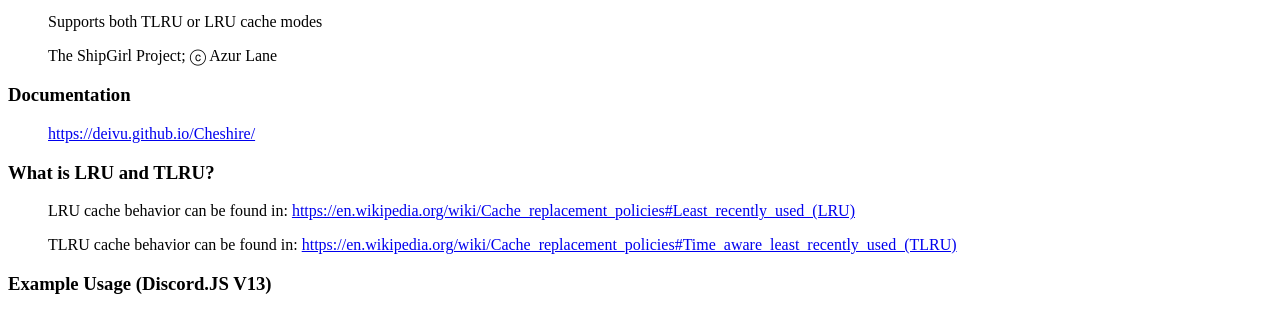
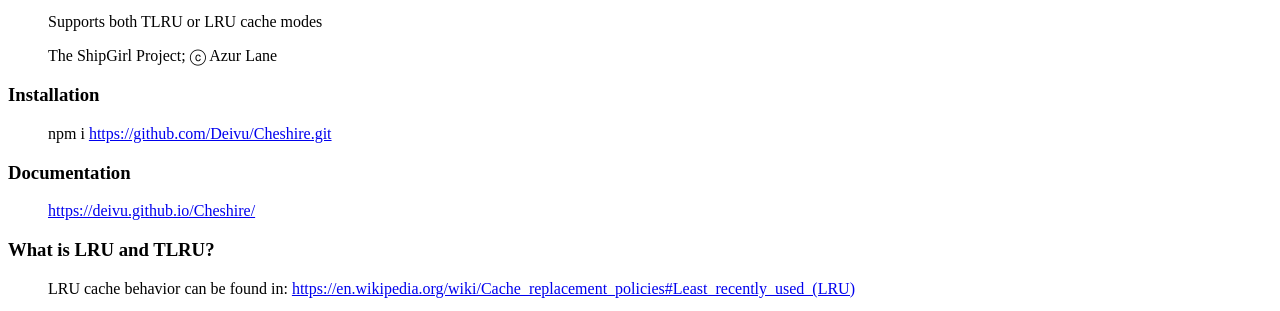
Before and after one commit to Deivu/Cheshire, a website: page docs/content/readme.html in a window 1280 px wide. Shown: the part 421-732 px from the top of the page. Drawn offline with Linux system fonts and the light colour scheme.

Commit message:
chore: add installation code

```diff
--- a/docs/content/readme.html
+++ b/docs/content/readme.html
@@ -10,6 +10,10 @@
 </blockquote>
 <blockquote>
 <p>The ShipGirl Project; ⓒ Azur Lane</p>
+</blockquote>
+<h3 id="installation">Installation</h3>
+<blockquote>
+<p>npm i <a href="https://github.com/Deivu/Cheshire.git">https://github.com/Deivu/Cheshire.git</a></p>
 </blockquote>
 <h3 id="documentation">Documentation</h3>
 <blockquote>
```
